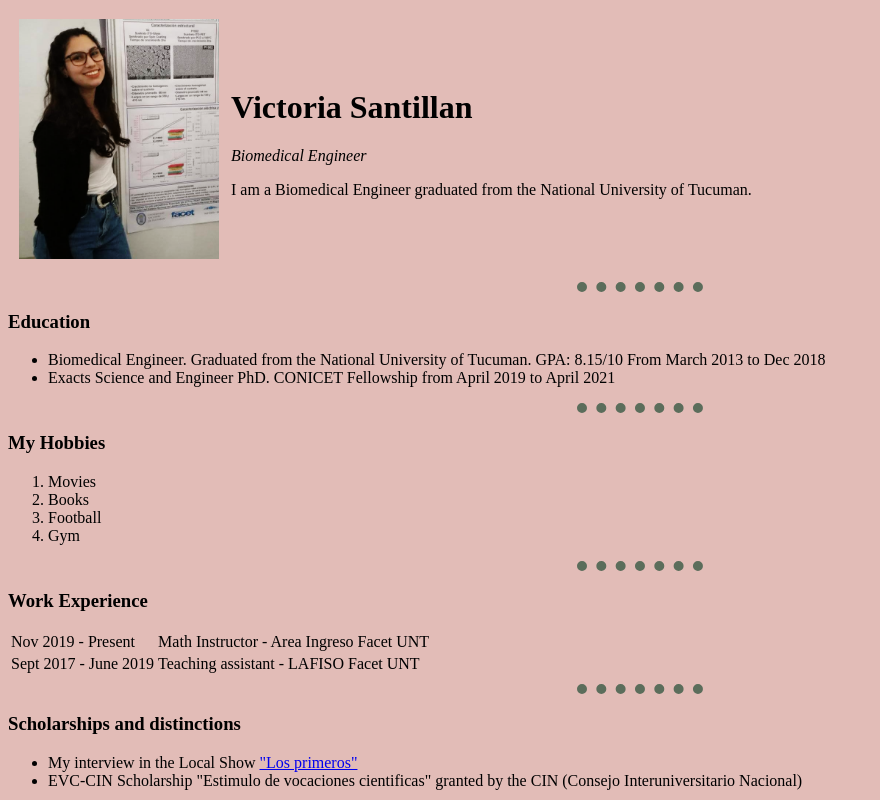
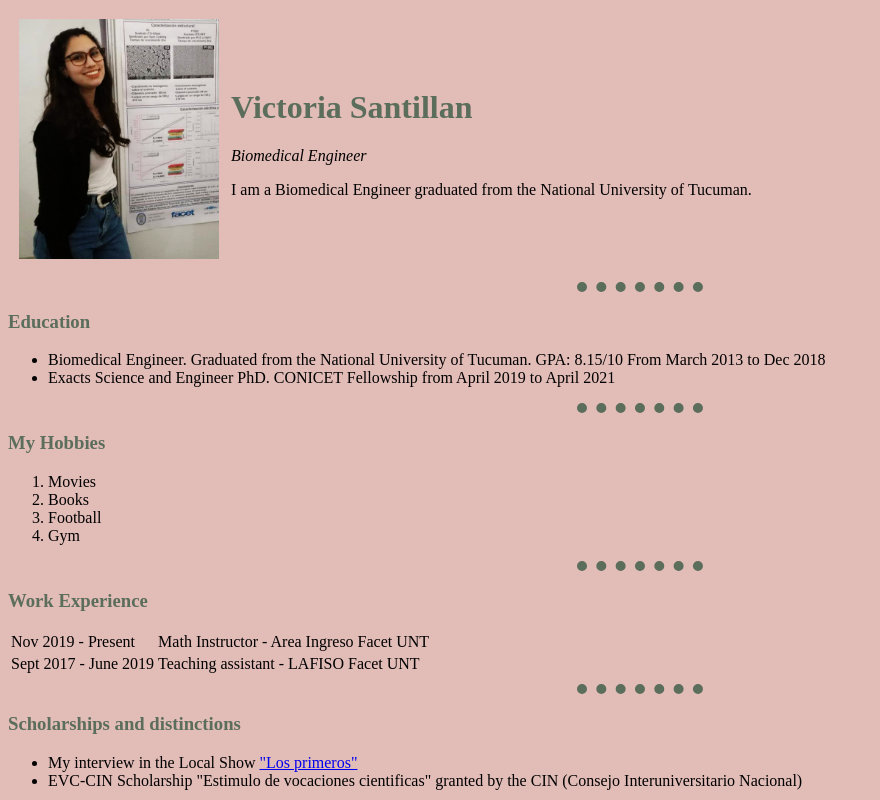
Before and after one commit to vickyesantillan/CV, a plain HTML site: page index.html in a window 1280 px wide. Shown: the top 800 px of the page, without its empty margins (0-880 px from the left). Drawn offline with Linux system fonts and the light colour scheme.

Commit message:
Changing Heading 1 and Heading 3 colors

```diff
--- a/css/style.css
+++ b/css/style.css
@@ -9,3 +9,9 @@ hr {
   width: 10%;
   border-width: 10px;
 }
+h1 {
+  color: #5b6d5b;
+}
+h3 {
+  color: #5b6d5b;
+}
```
Also changed, not shown: Contact_me.html (+1 -0 lines).
